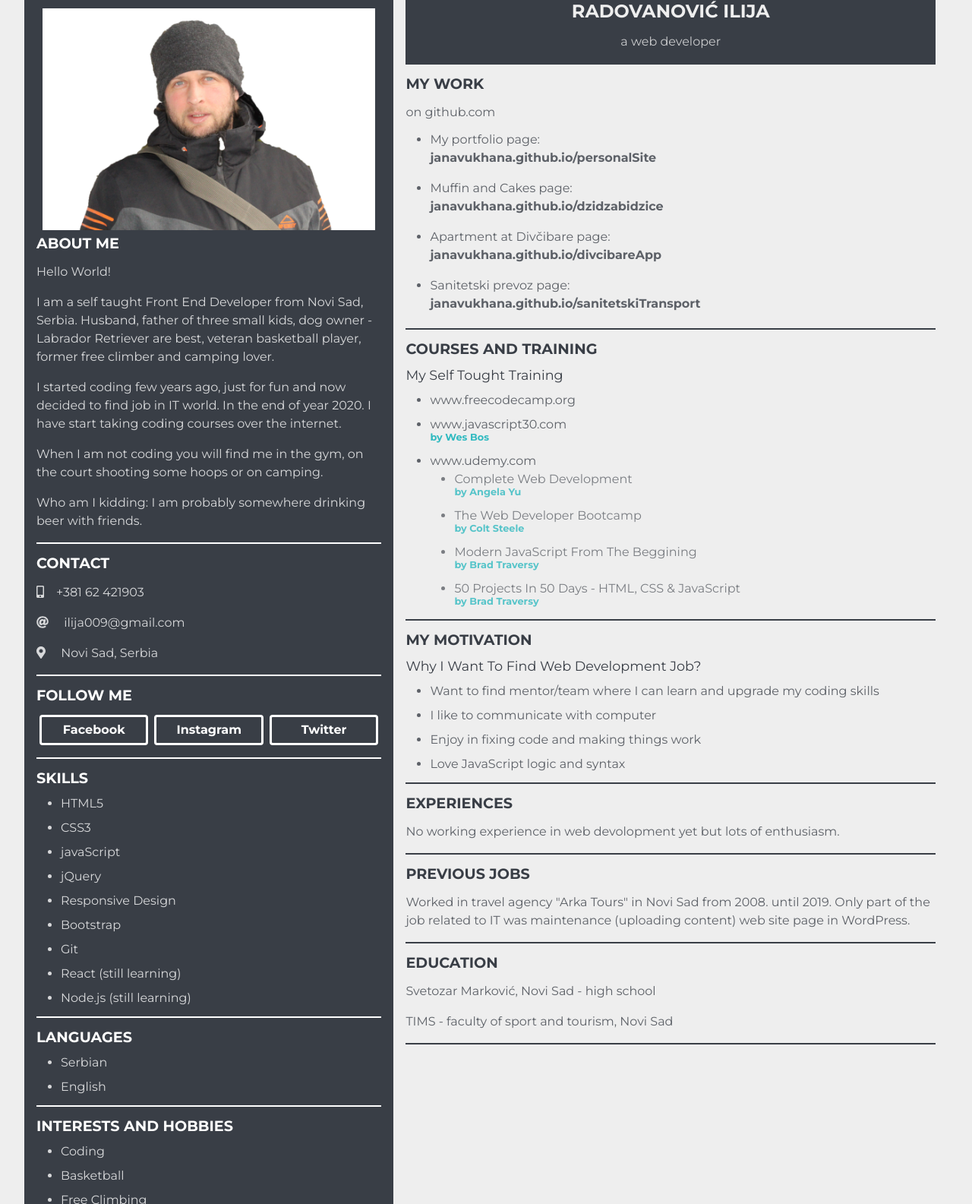
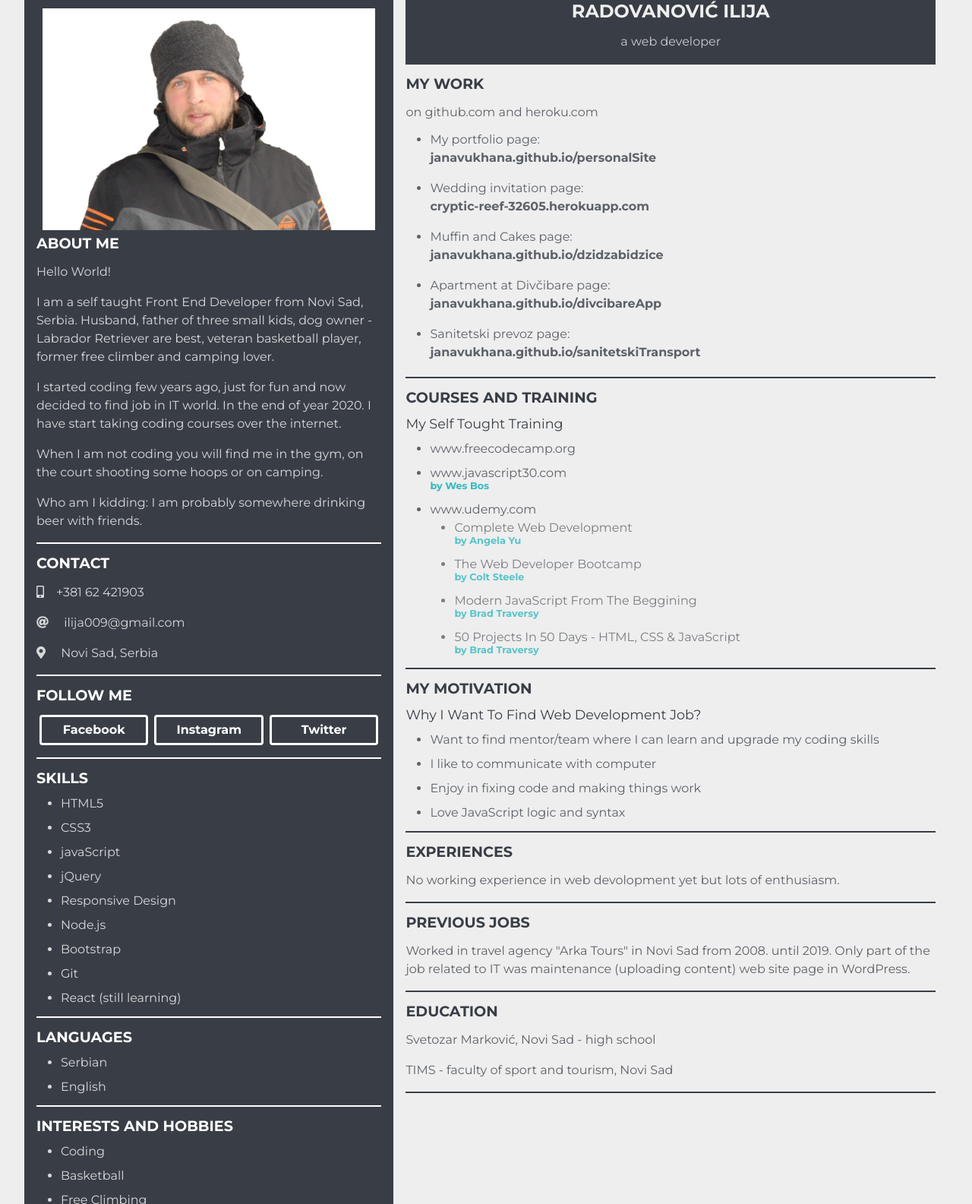
Before and after one commit to janaVukHana/newCV, a plain HTML site: page index.html in a window 1280 px wide. Shown: the part 125-1710 px from the top of the page at 76% size. Drawn offline with Linux system fonts and the light colour scheme.

Commit message:
add new link on portfolio

```diff
--- a/index.html
+++ b/index.html
@@ -89,10 +89,10 @@
                                     <li>javaScript</li>
                                     <li>jQuery</li>
                                     <li>Responsive Design</li>
+                                    <li>Node.js</li>
                                     <li>Bootstrap</li>
                                     <li>Git</li>
                                     <li>React (still learning)</li>
-                                    <li>Node.js (still learning)</li>
                                 </ul>
                             </section>
                             <!-- LANGUAGES SECTION  -->
@@ -123,12 +123,17 @@
                             <!-- WORK SECTION  -->
                             <section class="work">
                                 <h2>My Work</h2>
-                                <p>on github.com</p>
+                                <p>on github.com and heroku.com</p>
                                 <ul>
                                     <li>
                                         My portfolio page: <br>
                                         <a href="https://janavukhana.github.io/personalSite/"
                                             target="_blank">janavukhana.github.io/personalSite</a>
+                                    </li>
+                                    <li>
+                                        Wedding invitation page: <br>
+                                        <a href="https://cryptic-reef-32605.herokuapp.com/"
+                                            target="_blank">cryptic-reef-32605.herokuapp.com</a>
                                     </li>
                                     <li>Muffin and Cakes page: <br> <a
                                             href="https://janavukhana.github.io/dzidzabidzice/"
@@ -275,10 +280,10 @@
                                     <li>javaScript</li>
                                     <li>jQuery</li>
                                     <li>Responsive Design</li>
+                                    <li>Node.js</li>
                                     <li>Bootstrap</li>
                                     <li>Git</li>
                                     <li>React (still learning)</li>
-                                    <li>Node.js (still learning)</li>
                                 </ul>
                             </section>
                             <!-- LANGUAGES SECTION  -->
@@ -309,12 +314,17 @@
                             <!-- WORK SECTION  -->
                             <section class="work">
                                 <h2>Moji radovi</h2>
-                                <p>na github.com</p>
+                                <p>na github.com i heroku.com</p>
                                 <ul>
                                     <li>
                                         Moj portfolio stranica: <br>
                                         <a href="https://janavukhana.github.io/personalSite/"
                                             target="_blank">janavukhana.github.io/personalSite</a>
+                                    </li>
+                                    <li>
+                                        Pozivnica za venčanje stranica: <br>
+                                        <a href="https://cryptic-reef-32605.herokuapp.com/"
+                                            target="_blank">cryptic-reef-32605.herokuapp.com</a>
                                     </li>
                                     <li>Muffin and Cakes stranica: <br> <a
                                             href="https://janavukhana.github.io/dzidzabidzice/"
```
